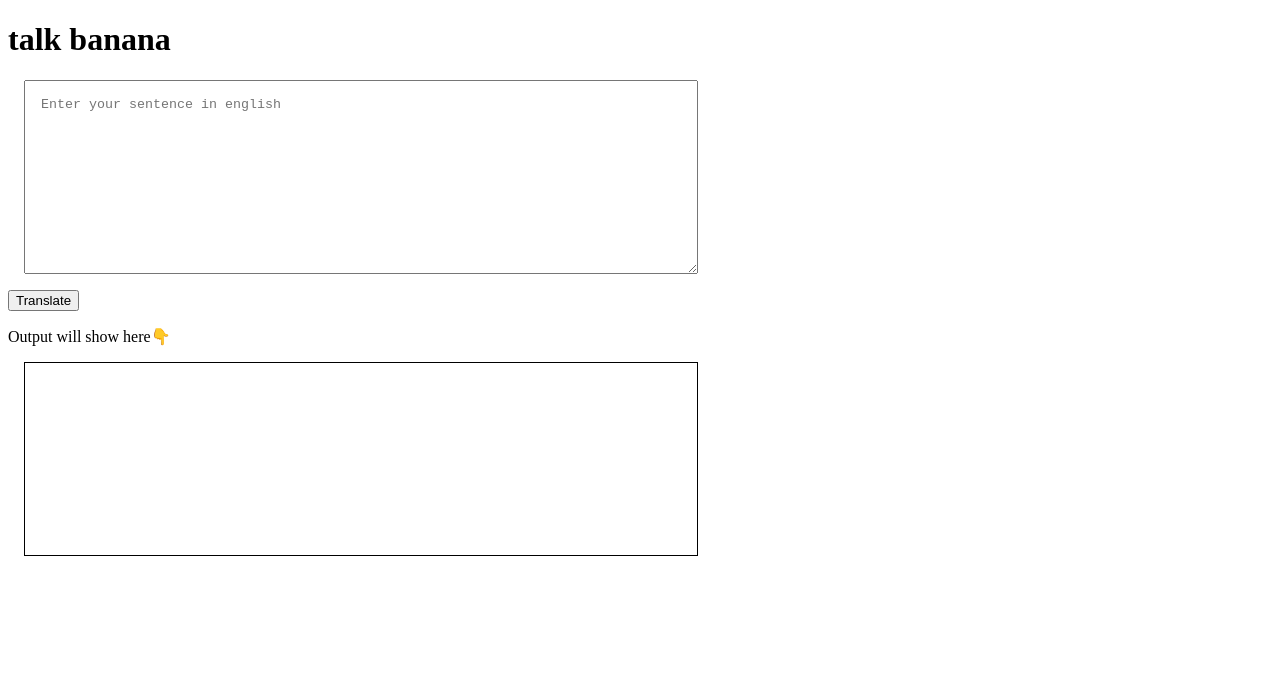
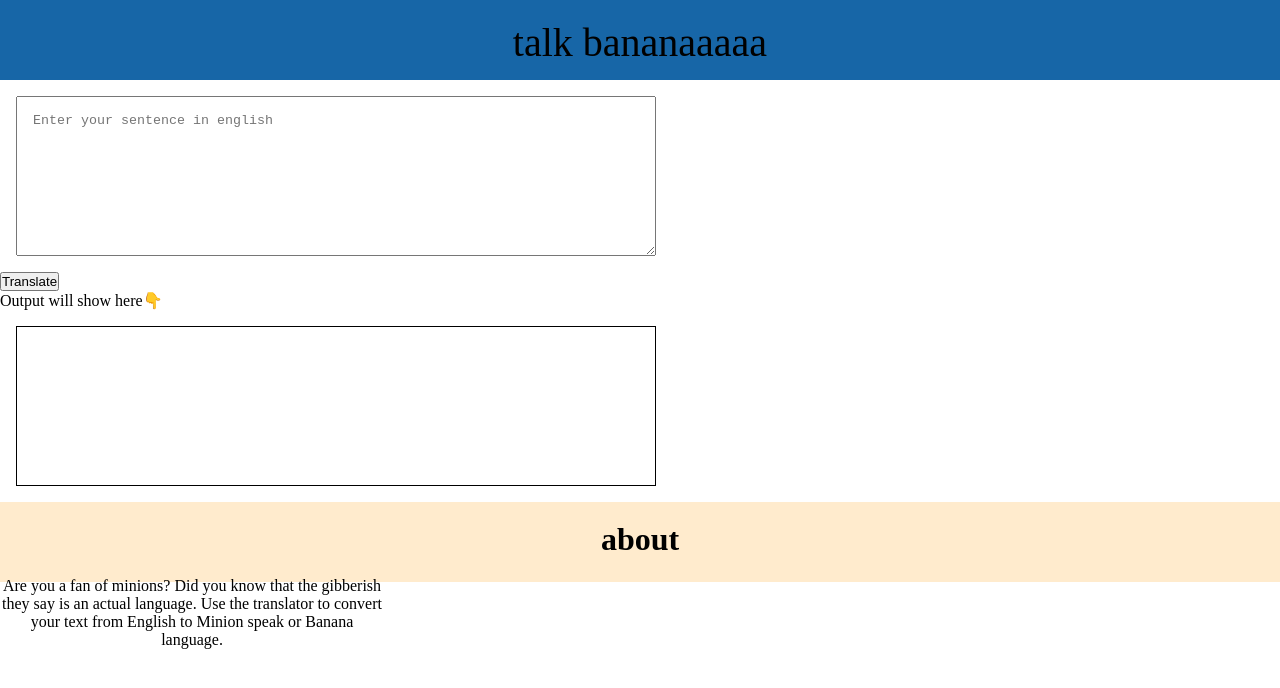
Before and after one commit to chandan-01/Talk-Banana, a plain HTML site: page index.html in a window 1280 px wide. Drawn offline with Linux system fonts and the light colour scheme.

Commit message:
styling done

```diff
--- a/app.css
+++ b/app.css
@@ -1,3 +1,7 @@
+*{
+    margin: 0;padding: 0;
+    box-sizing: border-box;
+}
 #txt-input {
     display: block;
     height: 20vh;
@@ -13,3 +17,24 @@
     padding: 1rem;
     margin: 1rem;
 }
+nav{
+    background-color: rgb(23, 102, 167);
+    height: 10vh;
+    font-size: 2.5rem;
+    text-align: center;
+    padding-top: 1.2rem;
+}
+footer{
+    height: 10vh;
+    background-color: blanchedalmond;
+    text-align: center;
+}
+footer h1{
+    font-size: 2rem;
+    padding: 1.2rem;
+}
+footer p{
+    text-align: center;
+    width: 30vw;
+    display: block;
+}
--- a/index.html
+++ b/index.html
@@ -10,11 +10,28 @@
 </head>
 
 <body>
-    <h1>talk banana</h1>
-    <textarea name="text-nameInput" id="txt-input" placeholder="Enter your sentence in english"></textarea>
-    <button id="btn-translate">Translate</button>
-    <p>Output will show here👇</p>
-    <div id="outputArea"></div>
+    <nav>
+        <p>talk bananaaaaa</p>
+    </nav>
+
+
+    <div class="container-center">
+        <textarea name="text-nameInput" id="txt-input" placeholder="Enter your sentence in english"></textarea>
+        <button id="btn-translate">Translate</button>
+        <p>Output will show here👇</p>
+        <div id="outputArea"></div>
+    </div>
+
+
+    <footer>
+        <h1>about</h1>
+        <p> Are you a fan of minions? Did you know that the gibberish they say is an actual language. Use the translator
+            to
+            convert your text from English to Minion speak or Banana language.</p>
+    </footer>
 </body>
+
+
 <script src="app.js"></script>
+
 </html>
```
